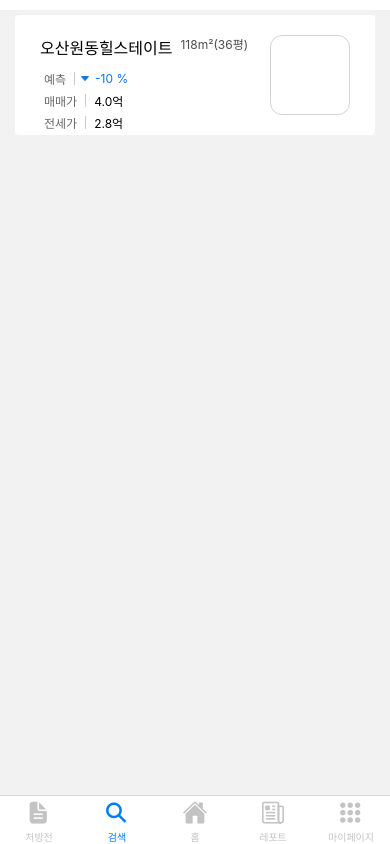
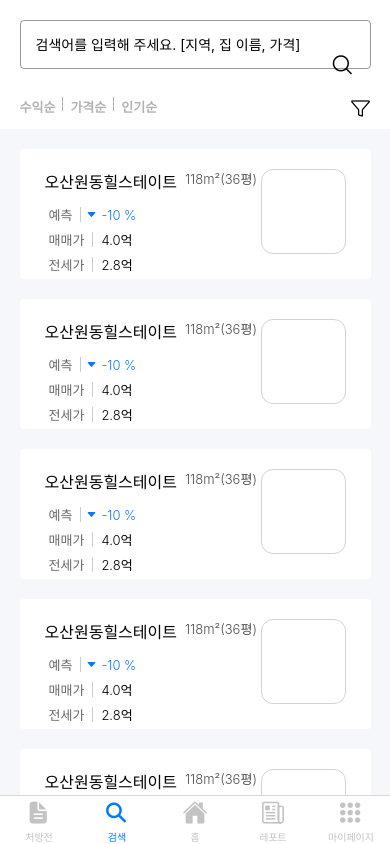
Before and after one commit to ioni19/realty_app, a React Native app: screen / in a window 390 px wide. Built offline with nearby package versions, Linux system fonts and the light colour scheme.

Commit message:
UI: 서치바 레이아웃 완성 및 카드리스트 구현

```diff
--- a/App.js
+++ b/App.js
@@ -4,15 +4,12 @@ import {View, Text} from 'react-native';
 import {NavigationContainer, ThemeProvider} from '@react-navigation/native';
 import {StyleSheet} from 'react-native';
 import Tabs from './app/navigators/Tabs';
-import theme from './app/theme/theme';
 
 const App = () => {
   return (
-    <ThemeProvider theme={theme}>
-      <NavigationContainer>
-        <Tabs />
-      </NavigationContainer>
-    </ThemeProvider>
+    <NavigationContainer>
+      <Tabs />
+    </NavigationContainer>
   );
 };
 
--- a/app/api/index.js
+++ b/app/api/index.js
@@ -1 +1 @@
-import React from "react";
+import React from 'react';
--- a/app/components/Card.js
+++ b/app/components/Card.js
@@ -2,7 +2,7 @@ import React from 'react';
 import styled from 'styled-components/native';
 import Ionicons from 'react-native-vector-icons/dist/Ionicons';
 import {View, Text, StyleSheet, Image} from 'react-native';
-import {mainColor} from '../theme/theme';
+import {mainColor, SCREEN_HEIGHT} from '../theme/theme';
 
 const Card = () => {
   return (
@@ -42,11 +42,12 @@ const Card = () => {
 const CardContainer = styled.View`
   flex-direction: row;
   justify-content: space-between;
-  margin: 15px;
+  width: 90%;
+  margin: 10px auto;
   padding: 20px 25px;
   background-color: white;
   border-radius: 4px;
-  height: 120px;
+  height: 130px;
 `;
 
 const TextArea = styled.View``;
@@ -63,7 +64,8 @@ const Name = styled.Text`
 
 const SmallText = styled.Text`
   margin: 0 4px;
-  font-size: 12px;
+  font-size: 13px;
+  font-weight: 300;
   color: ${props => (props.name ? 'rgba(0,0,0,0.6)' : props.color)};
 `;
 
@@ -78,7 +80,7 @@ const TextContent = styled.View`
 const TextBox = styled.View`
   flex-direction: row;
   align-items: center;
-  margin-top: 5px;
+  margin-top: 6px;
 `;
 
 const VeticalLine = styled(SmallText)`
@@ -92,8 +94,8 @@ const GraphContent = styled.View``;
 const ImgArea = styled.Image`
   border: 0.5px solid lightgray;
   border-radius: 12px;
-  height: 80px;
-  width: 80px;
+  height: 85px;
+  width: 85px;
 `;
 
 export default Card;
--- /dev/null
+++ b/app/components/SearchBar.js
@@ -0,0 +1,82 @@
+import React from 'react';
+import styled from 'styled-components/native';
+import {TextInput, Text} from 'react-native';
+import Ionicons from 'react-native-vector-icons/dist/Ionicons';
+import {SCREEN_HEIGHT} from '../theme/theme';
+
+const SearchBar = () => {
+  return (
+    <Container>
+      <SearchInputWrapper>
+        <TextInput
+          placeholder="검색어를 입력해 주세요. [지역, 집 이름, 가격]"
+          returnKeyType="search"
+          style={{width: '90%'}}
+        />
+        <SearchBtn activeOpacity={1}>
+          <Ionicons name="search-outline" size={24} />
+        </SearchBtn>
+      </SearchInputWrapper>
+      <SortFilterContainer>
+        <SortBox>
+          <SmallText>수익순</SmallText>
+          <VeticalLine />
+          <SmallText>가격순</SmallText>
+          <VeticalLine />
+          <SmallText>인기순</SmallText>
+        </SortBox>
+        <FilterBtn activeOpacity={1}>
+          <Ionicons name="funnel-outline" size={20}></Ionicons>
+        </FilterBtn>
+      </SortFilterContainer>
+    </Container>
+  );
+};
+
+const Container = styled.View`
+  height: ${Math.floor(SCREEN_HEIGHT / 6.5)}px;
+  background-color: white;
+`;
+
+const SearchInputWrapper = styled.View`
+  flex-direction: row;
+  margin: 20px auto;
+  padding: 15px;
+  width: 90%;
+  border: 1px solid rgba(0, 0, 0, 0.4);
+  border-radius: 4px;
+`;
+
+const SearchBtn = styled.TouchableOpacity`
+  position: absolute;
+  right: 15px;
+  top: 65%;
+`;
+
+const SortFilterContainer = styled.View`
+  flex-direction: row;
+  justify-content: space-between;
+  width: 90%;
+  margin: 8px auto 0;
+`;
+
+const SortBox = styled.View`
+  flex-direction: row;
+`;
+
+const SmallText = styled.Text`
+  font-size: 13px;
+  color: rgba(0, 0, 0, 0.3);
+  font-weight: 600;
+`;
+
+const VeticalLine = styled.Text`
+  margin: 0 7px;
+  width: 1px;
+  height: 60%;
+  background-color: rgba(0, 0, 0, 0.3);
+`;
+
+const FilterBtn = styled.TouchableOpacity``;
+
+export default SearchBar;
--- /dev/null
+++ b/app/mockData/test.js
@@ -0,0 +1,64 @@
+const test = [
+  {
+    id: 1,
+    name: '오산원동힐스테이트',
+    info: {
+      space: '118m²(36평)',
+      prediction: -10,
+      sellingPrice: 4.0,
+      JeonsePrice: 4.8,
+    },
+  },
+  {
+    id: 2,
+    name: '오산원동힐스테이트',
+    info: {
+      space: '118m²(36평)',
+      prediction: -10,
+      sellingPrice: 4.0,
+      JeonsePrice: 4.8,
+    },
+  },
+  {
+    id: 3,
+    name: '오산원동힐스테이트',
+    info: {
+      space: '118m²(36평)',
+      prediction: -10,
+      sellingPrice: 4.0,
+      JeonsePrice: 4.8,
+    },
+  },
+  {
+    id: 4,
+    name: '오산원동힐스테이트',
+    info: {
+      space: '118m²(36평)',
+      prediction: -10,
+      sellingPrice: 4.0,
+      JeonsePrice: 4.8,
+    },
+  },
+  {
+    id: 5,
+    name: '오산원동힐스테이트',
+    info: {
+      space: '118m²(36평)',
+      prediction: -10,
+      sellingPrice: 4.0,
+      JeonsePrice: 4.8,
+    },
+  },
+  {
+    id: 6,
+    name: '오산원동힐스테이트',
+    info: {
+      space: '118m²(36평)',
+      prediction: -10,
+      sellingPrice: 4.0,
+      JeonsePrice: 4.8,
+    },
+  },
+];
+
+export default test;
--- a/app/screens/Search.js
+++ b/app/screens/Search.js
@@ -1,22 +1,37 @@
 import React from 'react';
 import styled from 'styled-components/native';
-import {View, Text} from 'react-native';
+import {View, Text, FlatList, ScrollView} from 'react-native';
 import Card from '../components/Card';
+import SearchBar from '../components/SearchBar';
+import test from '../mockData/test';
 
 const Search = () => {
   return (
     <SafeView>
-      <Card />
-      <View>
-        <Text></Text>
-      </View>
+      <>
+        <SearchBar />
+        <ScrollList
+          data={test}
+          keyExtractor={item => item.id}
+          alwaysBounceVertical={false}
+          bounces={false}
+          renderItem={({item}) => <Card data={item} />}
+        />
+        <View></View>
+      </>
     </SafeView>
   );
 };
 
 const SafeView = styled.SafeAreaView`
+  flex: 1;
   background-color: white;
   height: 10px;
 `;
 
+const ScrollList = styled.FlatList`
+  padding-top: 10px;
+  background-color: #f6f7fb;
+`;
+
 export default Search;
```
Also changed, not shown: app/mockData/mockData.json (added, +62 -0 lines).
